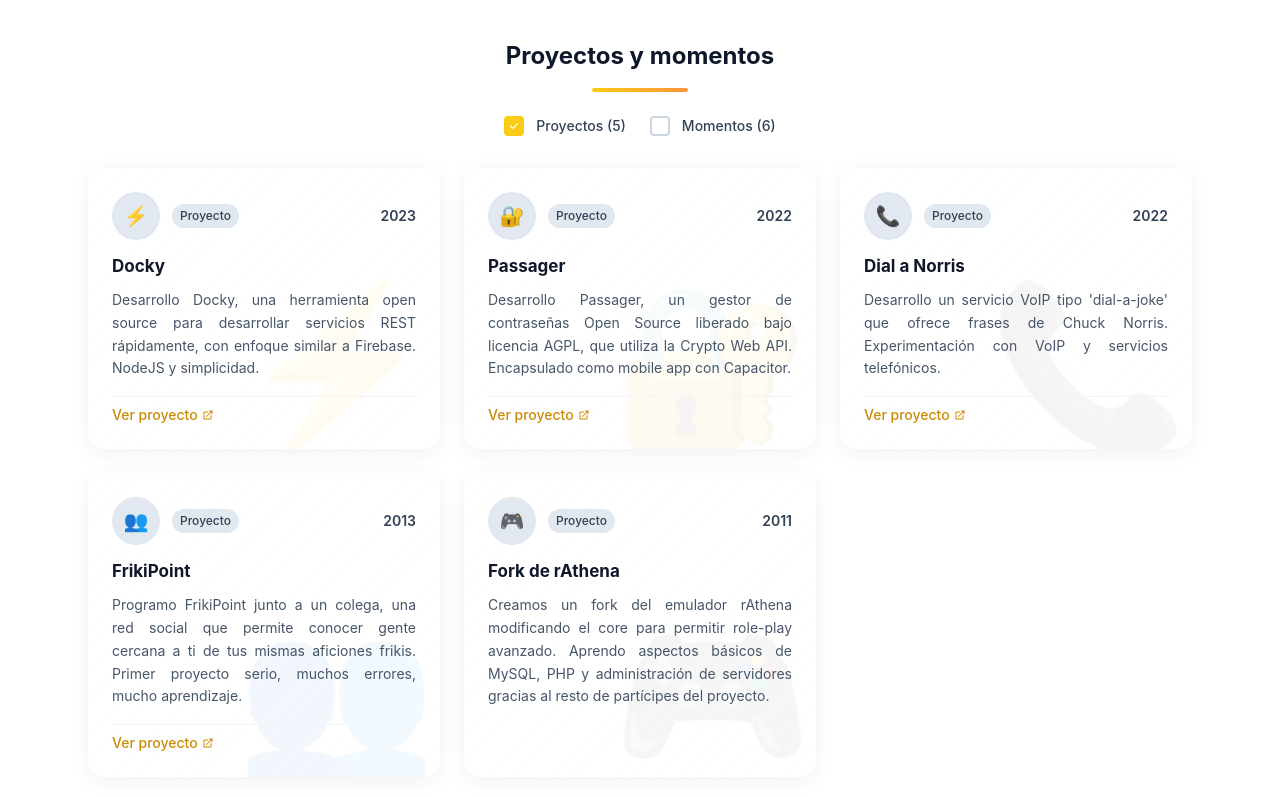
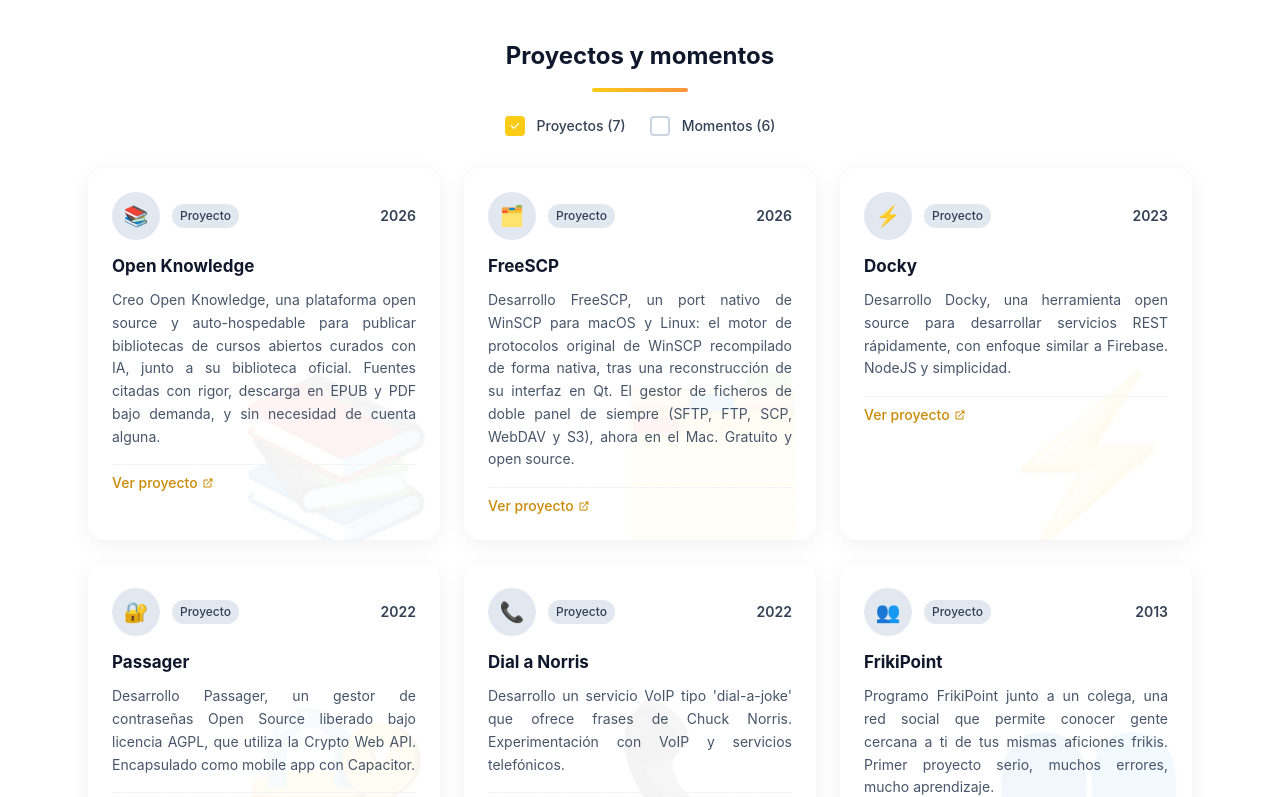
Before and after one commit to oegea/oriol-im, a Next.js app: page /about in a window 1280 px wide. Shown: the part 2000-2797 px from the top of the page. Built offline with nearby package versions, Linux system fonts and the light colour scheme; no server answers; a web font is replaced by a local one.

Commit message:
Add Open Knowledge and FreeSCP to projects timeline

```diff
--- a/src/app/about/page.tsx
+++ b/src/app/about/page.tsx
@@ -30,6 +30,22 @@ const timelineEvents = [
     icon: "👥",
     image: "/images/logos/management30-logo.png",
     url: "https://management30.com/badges/oriol-egea-143512756465189737d2398/"
+  },
+  {
+    year: "2026",
+    title: "Open Knowledge",
+    description: "Creo Open Knowledge, una plataforma open source y auto-hospedable para publicar bibliotecas de cursos abiertos curados con IA, junto a su biblioteca oficial. Fuentes citadas con rigor, descarga en EPUB y PDF bajo demanda, y sin necesidad de cuenta alguna.",
+    type: "project",
+    icon: "📚",
+    link: "https://www.openknowledge.es"
+  },
+  {
+    year: "2026",
+    title: "FreeSCP",
+    description: "Desarrollo FreeSCP, un port nativo de WinSCP para macOS y Linux: el motor de protocolos original de WinSCP recompilado de forma nativa, tras una reconstrucción de su interfaz en Qt. El gestor de ficheros de doble panel de siempre (SFTP, FTP, SCP, WebDAV y S3), ahora en el Mac. Gratuito y open source.",
+    type: "project",
+    icon: "🗂️",
+    link: "https://freescp.com/"
   },
   {
     year: "2023",
```
